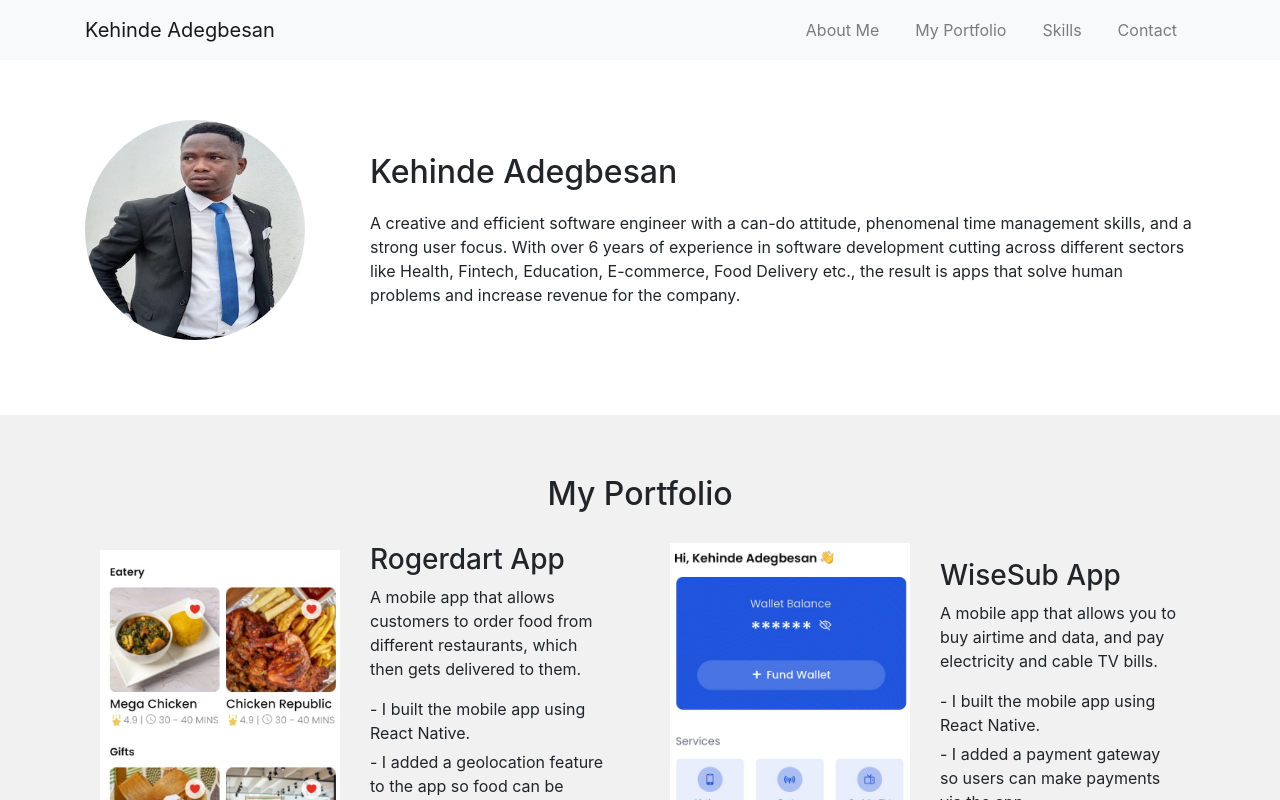
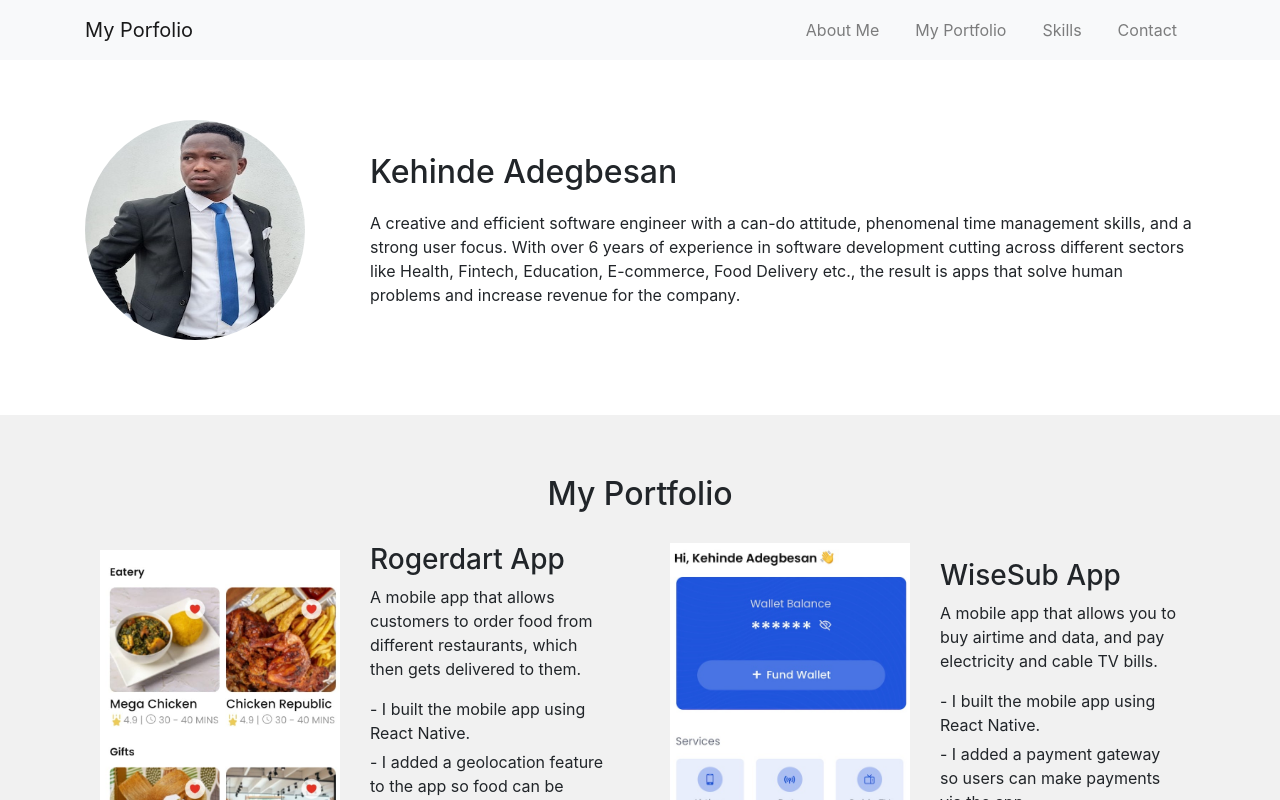
Before and after one commit to kenny-tech/my-portfolio, a React (Create React App) app: page / in a window 1280 px wide. Shown: the top 800 px of the page. Built offline with nearby package versions, Linux system fonts and the light colour scheme.

Commit message:
Updated navbar

```diff
--- a/src/components/Navbar/Navbar.tsx
+++ b/src/components/Navbar/Navbar.tsx
@@ -9,7 +9,7 @@ const Navbar: React.FC = () => {
   return (
     <nav className="navbar navbar-expand-lg navbar-light bg-light">
       <div className="container">
-        <Link className="navbar-brand" to="/">Kehinde Adegbesan</Link>
+        <Link className="navbar-brand" to="/">My Porfolio</Link>
         <button className="navbar-toggler" type="button" data-toggle="collapse" data-target="#navbarNav" aria-controls="navbarNav" aria-expanded="false" aria-label="Toggle navigation">
           <span className="navbar-toggler-icon"></span>
         </button>
```
